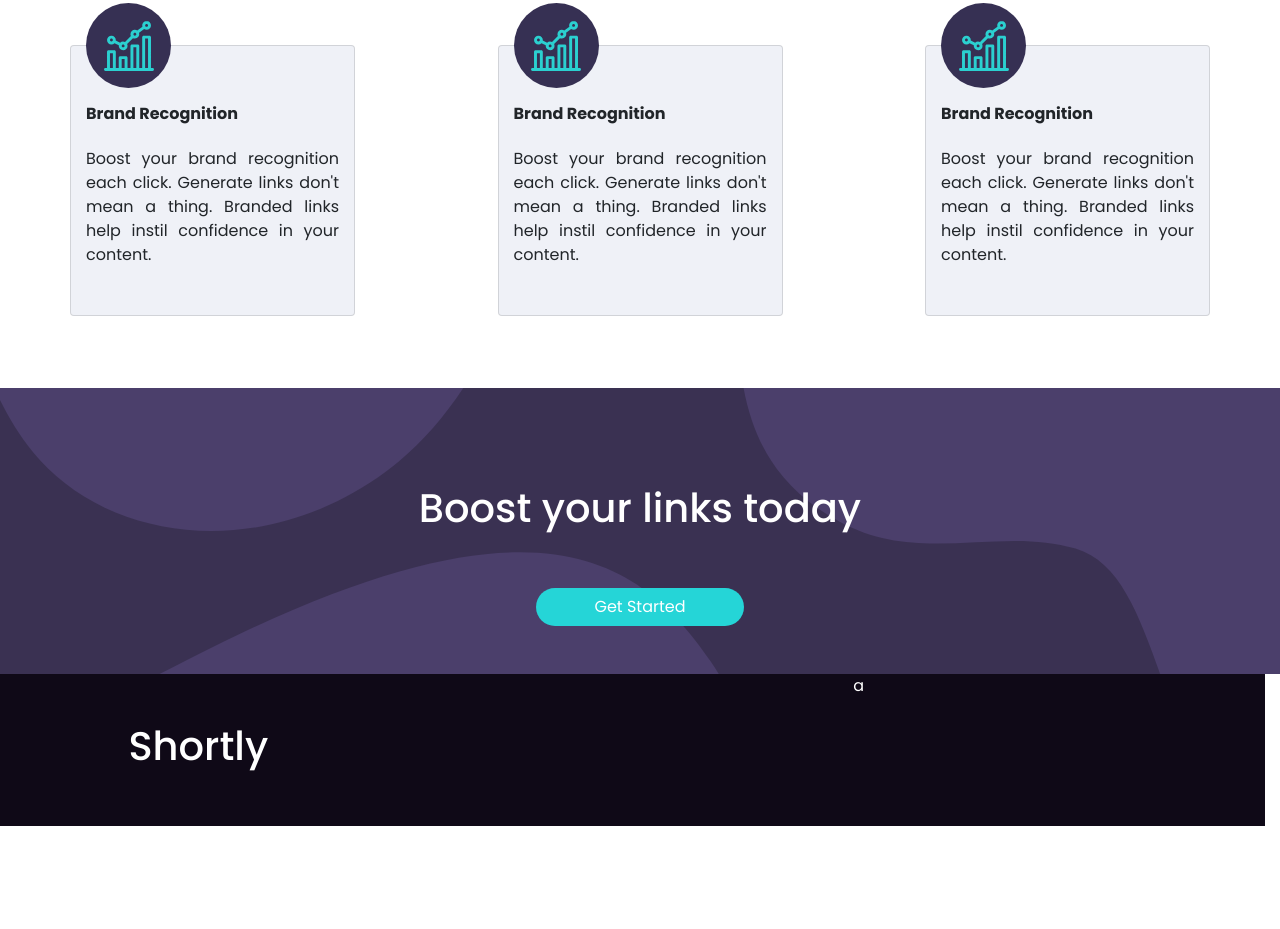
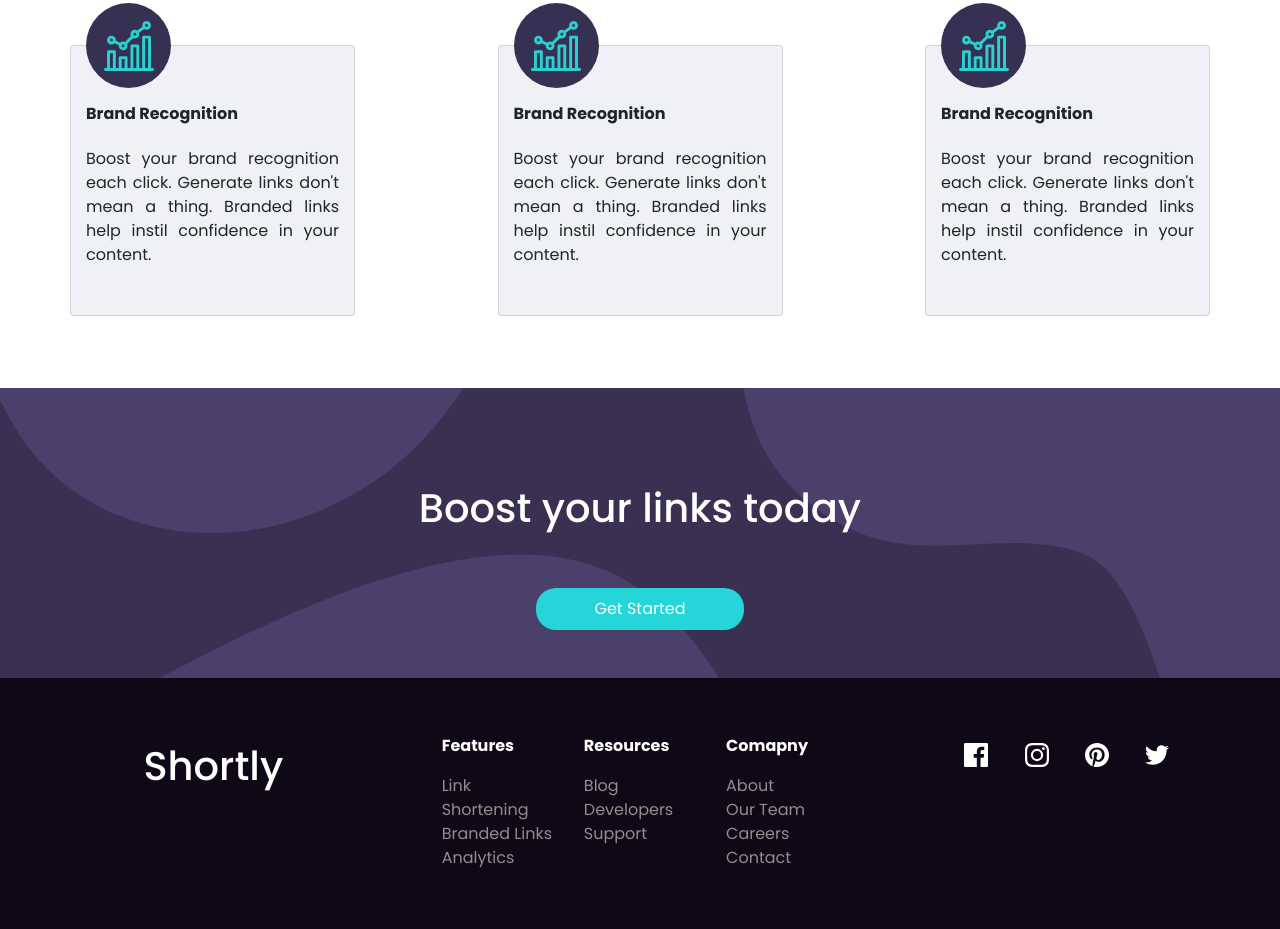
Before and after one commit to AbinJose2002/URL-Shortner, a plain HTML site: page index.html in a window 1280 px wide. Shown: the part 1064-1993 px from the top of the page. Before the commit the page ends 1890 px from the top, so only its background shows below. Drawn offline with nearby package versions, Linux system fonts and the light colour scheme.

Commit message:
Footer completed

```diff
--- a/index.html
+++ b/index.html
@@ -97,21 +97,50 @@
   <!-- boost section -->
   <section class="boost col-12 py-5 d-flex justify-content-center flex-column align-items-center">
     <h1 class="text-weight-bold text-center text-white py-5 ">Boost your links today</h1>
-    <button class="btn text-white col-2">Get Started</button>
+    <button class="btn text-white col-2 py-2">Get Started</button>
   </section>
 
   <!-- footer section -->
 
-  <footer class="row text-white">
-    <div class="footer-sec footer-sec1 col-lg-4 col-sm-12 px-5 py-5">
-      <h1 class="text-center">Shortly</h1>
+  <footer class="row text-white ml-0 mr-0 py-3">
+    <div class="footer-sec footer-sec1 col-lg-4 col-sm-12 px-lg-5 py-lg-5 px-sm-0 py-sm-0">
+      <h1 class="text-center py-sm-5 py-lg-0">Shortly</h1>
     </div>
-    <div class="footer-sec footer-sec2 col-lg-4 col-sm-12">
-      <div class="footer-link-sec row">
-
+    <div class="footer-sec footer-sec2 col-lg-4 col-sm-12 py-4">
+      <div class="footer-link-sec row py-3">
+        <div class="feature-list col-sm-12 col-lg-4 text-sm-center text-lg-left">
+          <ul class="list-type-none">
+            <li class="font-weight-bold pb-3">Features</li>
+            <li><a href="">Link Shortening</a></li>
+            <li><a href="">Branded Links</a></li>
+            <li><a href="">Analytics</a></li>
+          </ul>
+        </div>
+        <div class="resources  col-sm-12 col-lg-4 text-sm-center text-lg-left">
+          <ul>
+            <li class="font-weight-bold pb-3">Resources</li>
+            <li><a href="">Blog</a></li>
+            <li><a href="">Developers</a></li>
+            <li><a href="">Support</a></li>
+          </ul>
+        </div>
+        <div class="company-list  col-sm-12 col-lg-4 text-sm-center text-lg-left">
+          <ul>
+            <li class="font-weight-bold pb-3">Comapny</li>
+            <li><a href="">About</a></li>
+            <li><a href="">Our Team</a></li>
+            <li><a href="">Careers</a></li>
+            <li><a href="">Contact</a></li>
+          </ul>
+        </div>
       </div>
     </div>
-    <div class="footer-sec footer-sec3 col-lg-4 col-sm-12">a</div>
+    <div class="footer-sec footer-sec3 col-lg-4 col-sm-12 text-center py-5">
+      <img src="assets/icon-facebook.svg" alt="">
+      <img src="assets/icon-instagram.svg" alt="">
+      <img src="assets/icon-pinterest.svg" alt="">
+      <img src="assets/icon-twitter.svg" alt="">
+    </div>
   </footer>
 
   <script src="app.js"></script>
--- a/style/style.css
+++ b/style/style.css
@@ -92,3 +92,22 @@ footer{
     width: 100%;
     background-color: rgb(15, 9, 23);
 }
+
+/* footer */
+
+ul{
+    list-style: none;
+}
+
+footer a{
+    color: rgb(143, 143, 143) !important;
+    text-decoration: none !important;
+}
+
+footer a:hover{
+    color: white !important;
+}
+
+footer img{
+    padding: 0 1em;
+}
```
Also changed, not shown: app.js (line endings or trailing spaces).
